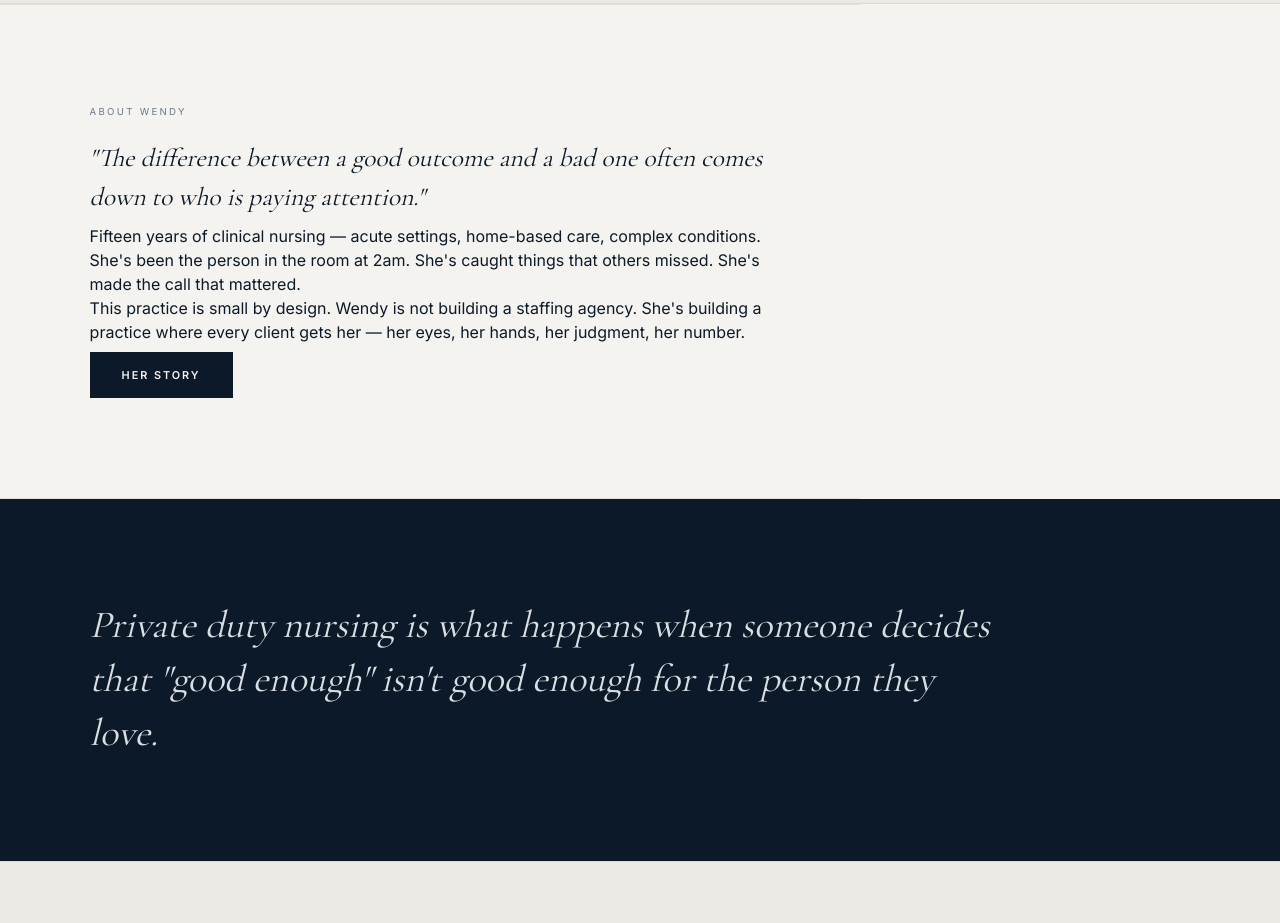
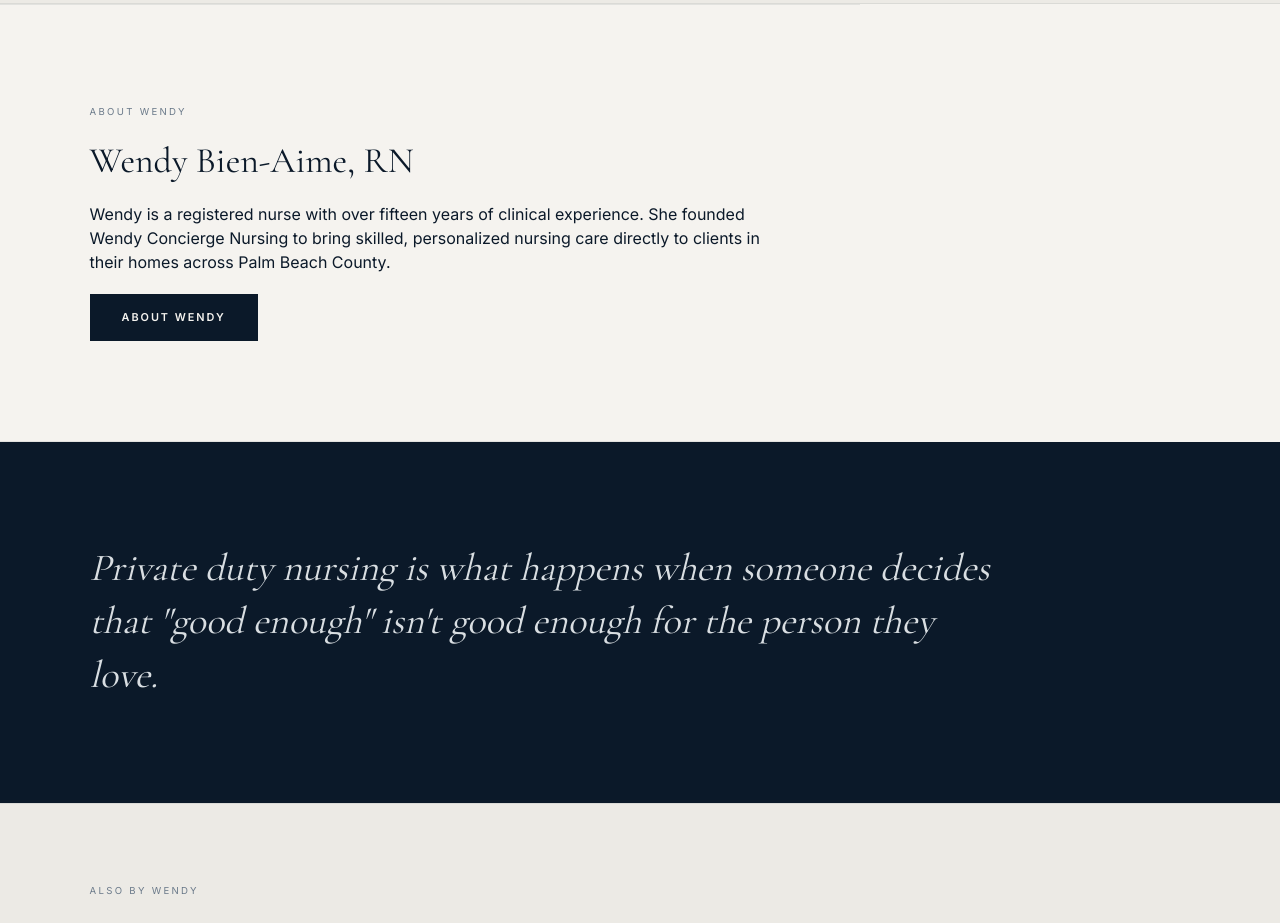
Before and after one commit to wendyservices2011-commits/wendy-concierge-nursing, a Next.js app: page / in a window 1280 px wide. Shown: the part 2380-3303 px from the top of the page. Built offline with nearby package versions, Linux system fonts and the light colour scheme.

Commit message:
Replace fictional About blurb with factual placeholder on homepage

```diff
--- a/app/page.tsx
+++ b/app/page.tsx
@@ -112,22 +112,17 @@
         {/* ── About / Wendy ─────────────────────────────────────── */}
         <ScrollReveal className="lhAboutText lhAboutNoPhoto">
           <p className="lhLabel">About Wendy</p>
-          <blockquote className="lhQuote">
-            "The difference between a good outcome and a bad one often comes
-            down to who is paying attention."
-          </blockquote>
+          <h2 style={{ fontFamily: "var(--font-serif)", fontSize: "clamp(1.8rem, 2.8vw, 3rem)", fontWeight: 400, lineHeight: 1.2, color: "var(--navy)", marginBottom: "20px" }}>
+            Wendy Bien-Aime, RN
+          </h2>
           <p>
-            Fifteen years of clinical nursing — acute settings, home-based care,
-            complex conditions. She's been the person in the room at 2am. She's
-            caught things that others missed. She's made the call that mattered.
+            Wendy is a registered nurse with over fifteen years of clinical
+            experience. She founded Wendy Concierge Nursing to bring skilled,
+            personalized nursing care directly to clients in their homes across
+            Palm Beach County.
           </p>
-          <p>
-            This practice is small by design. Wendy is not building a staffing
-            agency. She's building a practice where every client gets her —
-            her eyes, her hands, her judgment, her number.
-          </p>
-          <Link href="/about" className="navyButton" style={{ marginTop: "8px", alignSelf: "flex-start" }}>
-            Her story
+          <Link href="/about" className="navyButton" style={{ marginTop: "20px", alignSelf: "flex-start" }}>
+            About Wendy
           </Link>
         </ScrollReveal>
 
```
